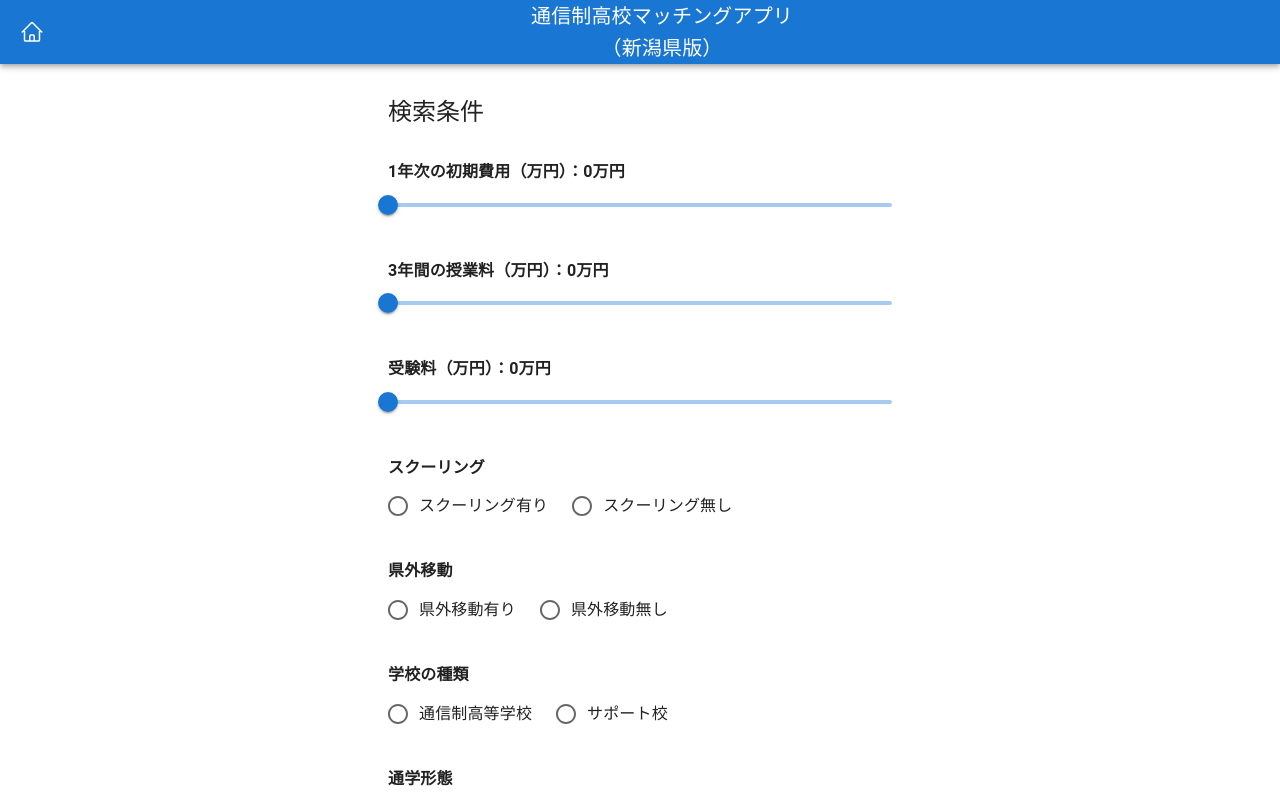
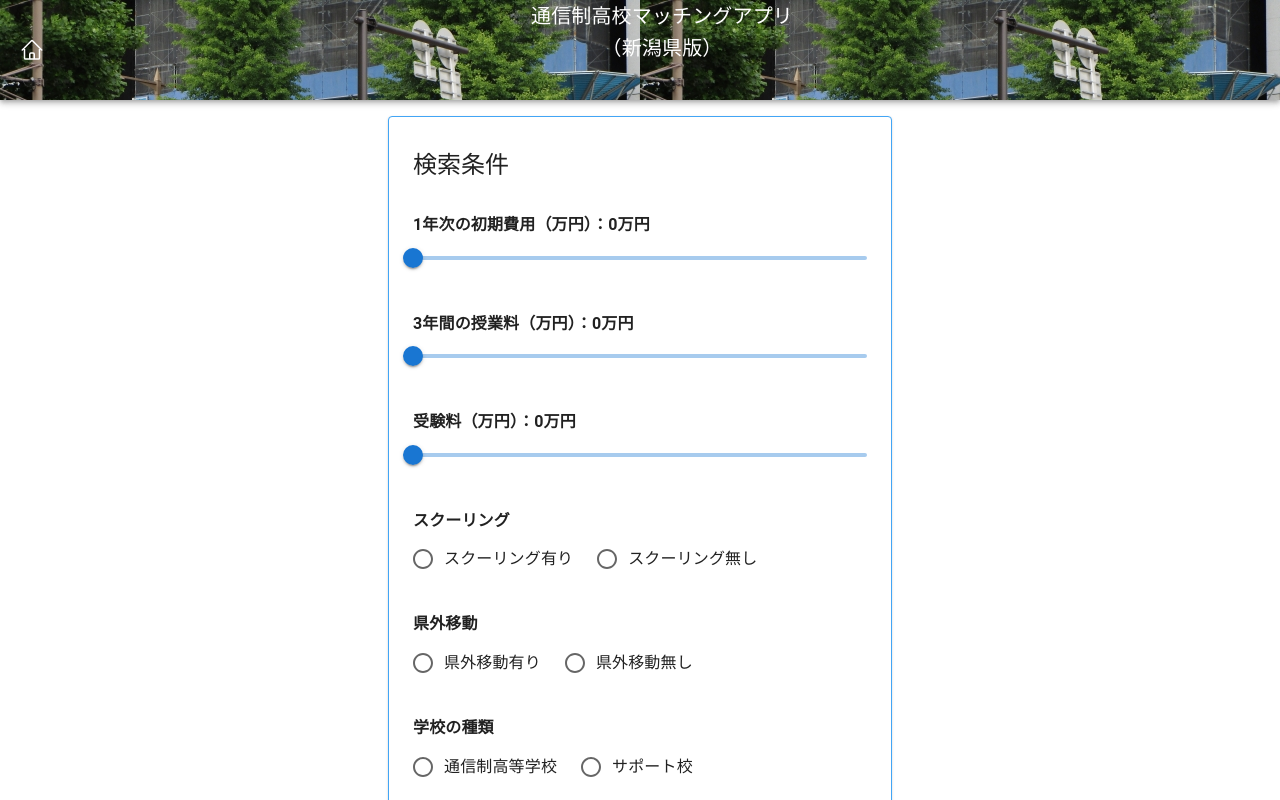
Before and after one commit to Sug1re/correspondence-app, a Next.js app: page / in a window 1280 px wide. Shown: the top 800 px of the page. Built offline with nearby package versions, Linux system fonts and the light colour scheme; no server answers; the database is empty.

Commit message:
header画像を追加

```diff
--- a/components/component/Form.tsx
+++ b/components/component/Form.tsx
@@ -8,6 +8,7 @@ import { zodResolver } from "@hookform/resolvers/zod";
 import {
   Box,
   Button,
+  Card,
   Container,
   FormControl,
   FormControlLabel,
@@ -19,21 +20,7 @@ import {
 } from "@mui/material";
 import { collection, getDocs, query } from "firebase/firestore";
 import { db } from "@/firebase";
-
-// // fireStore の型定義
-// type School = {
-//   id: string;
-//   name: string;
-//   course: string;
-//   initialSetupCosts: number;
-//   tuitionFee: number;
-//   testFee: number;
-//   schooling: boolean;
-//   movingOutsideThePrefecture: boolean;
-//   commutingStyle: string;
-//   highSchool: string;
-//   attendanceFrequency: string[];
-// };
+import { useTheme } from "@mui/material/styles";
 
 // Zodスキーマの定義
 const formSchema = z.object({
@@ -111,6 +98,7 @@ const Form = () => {
   // fireStoreのコレクションを追加
 
   const router = useRouter();
+  const theme = useTheme();
 
   // 通学形態と登校頻度の連動ロジック
   const [disableOnline, setDisableOnline] = useState(false);
@@ -177,6 +165,13 @@ const Form = () => {
   return (
     <>
       <Container maxWidth="sm">
+        <Card
+          sx={{
+            mt: 2,
+            px: 3,
+            border: `1px solid ${theme.palette.primary?.light || "#7DD3FC"}`, // 修正: `?.` でSSRエラーを防ぐ
+          }}
+        >
           <Box sx={{ my: 4 }}>
             <Typography variant="h5" component="h1" gutterBottom>
               検索条件
@@ -284,7 +279,11 @@ const Form = () => {
             <Box>
               {/* スクーリングの有無 */}
               <Box sx={{ my: 4 }}>
-              <Typography id="schooling" sx={{ fontWeight: 600 }} gutterBottom>
+                <Typography
+                  id="schooling"
+                  sx={{ fontWeight: 600 }}
+                  gutterBottom
+                >
                   スクーリング
                 </Typography>
                 <Controller
@@ -373,7 +372,11 @@ const Form = () => {
             <Box>
               {/* 学校の種類 */}
               <Box sx={{ my: 4 }}>
-              <Typography id="highSchool" sx={{ fontWeight: 600 }} gutterBottom>
+                <Typography
+                  id="highSchool"
+                  sx={{ fontWeight: 600 }}
+                  gutterBottom
+                >
                   学校の種類
                 </Typography>
                 <Controller
@@ -561,6 +564,7 @@ const Form = () => {
               </Button>
             </Box>
           </form>
+        </Card>
       </Container>
     </>
   );
--- a/components/component/Header.tsx
+++ b/components/component/Header.tsx
@@ -12,7 +12,15 @@ export default function Header() {
   return (
     <>
       <CssBaseline />
-      <AppBar position="relative">
+      <AppBar
+        position="relative"
+        sx={{
+          height: "100px",
+        }}
+        style={{
+          backgroundImage: "url('/NIIGATA.jpg')",
+        }}
+      >
         <Toolbar>
           {/* ホームアイコン */}
           <IconButton
@@ -39,9 +47,14 @@ export default function Header() {
             </svg>
           </IconButton>
 
+          {/* タイトル */}
           <Typography
             variant="h6"
-            sx={{ flexGrow: 1, textAlign: "center" }}
+            sx={{
+              flexGrow: 1,
+              textAlign: "center",
+              height: "100px",
+            }}
             component="h1"
           >
             通信制高校マッチングアプリ
```
Also changed, not shown: public/NIIGATA.jpg (added). Lines whose indentation alone changed are shown as unchanged.
